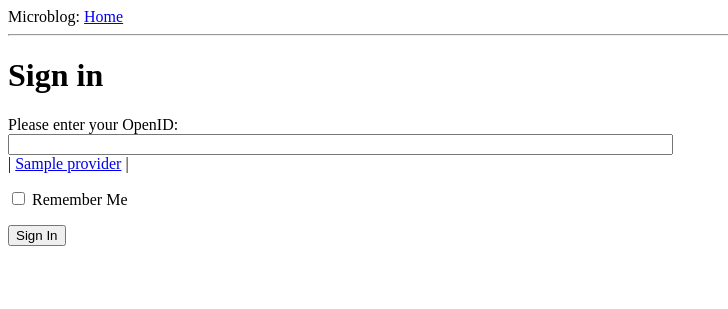
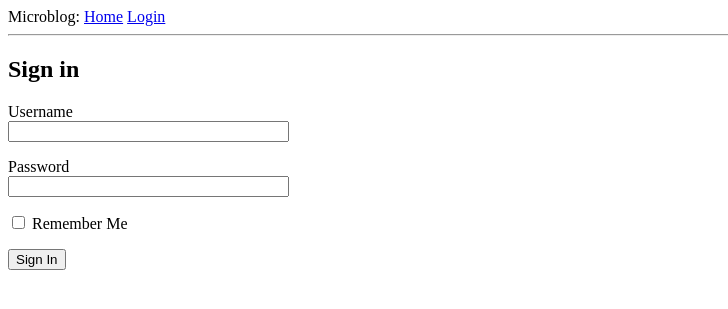
Before and after one commit to mivanchenko/microblog, a Flask app: template app/templates/login.html in a window 1280 px wide. Shown: the top 309 px of the page, without its empty margins (0-728 px from the left). Run offline with Flask 2, Linux system fonts and the light colour scheme; the template is opened without the code that fills it: values that come from a table or form of the project are taken from there, most other values are stand-ins (such as "Sample title", 1, 10 or a date in 2020); form fields are guessed from the names that the template uses.

Commit message:
Add login form

```diff
--- a/app/__init__.py
+++ b/app/__init__.py
@@ -1,9 +1,10 @@
 from flask import Flask
+from config import Config
 #from flask_sqlalchemy import SQLAlchemy
 
 app = Flask(__name__)
-#app.config.from_object('config')
+app.config.from_object(Config)
 #db = SQLAlchemy(app)
 
+from app import routes
 #from app import views, models
-from app import routes
--- a/app/forms.py
+++ b/app/forms.py
@@ -1,7 +1,9 @@
 from flask_wtf import FlaskForm
-from wtforms import StringField, BooleanField
+from wtforms import StringField, PasswordField, BooleanField, SubmitField
 from wtforms.validators import DataRequired
 
 class LoginForm(FlaskForm):
-    openid = StringField('openid', validators=[DataRequired()])
-    remember_me = BooleanField('remember_me', default=False)
+    username = StringField('Username', validators=[DataRequired()])
+    password = PasswordField('Password', validators=[DataRequired()])
+    remember_me = BooleanField('Remember Me')
+    submit = SubmitField('Sign In')
--- a/app/routes.py
+++ b/app/routes.py
@@ -1,5 +1,6 @@
 from flask import render_template
 from app import app
+from app.forms import LoginForm
 
 @app.route('/')
 @app.route('/index')
@@ -16,3 +17,8 @@ def index():
         }
     ]
     return render_template('index.html', title='Home', user=user, posts=posts)
+
+@app.route('/login')
+def login():
+    form = LoginForm()
+    return render_template('login.html', title='Sign In', form=form)
--- a/app/templates/base.html
+++ b/app/templates/base.html
@@ -7,7 +7,11 @@
 	{% endif %}
   </head>
   <body>
-    <div>Microblog: <a href="/index">Home</a></div>
+    <div>
+        Microblog:
+        <a href="/index">Home</a>
+        <a href="/login">Login</a>
+    </div>
     <hr>
     <!--
     {% with messages = get_flashed_messages() %}
--- a/app/templates/login.html
+++ b/app/templates/login.html
@@ -1,6 +1,7 @@
 {% extends "base.html" %}
 
 {% block content %}
+<!--
 <script type="text/javascript">
 function set_openid(openid, pr)
 {
@@ -14,20 +15,19 @@ function set_openid(openid, pr)
     form.elements['openid'].value = openid
 }
 </script>
-  <h1>Sign in</h1>
-  <form action="" method="post" name="login">
+-->
+  <h2>Sign in</h2>
+  <form action="" method="post">
     {{ form.hidden_tag() }}
     <p>
-      Please enter your OpenID:<br>
-      {{ form.openid(size=80) }}<br>
-      {% for error in form.openid.errors %}
-        <span style="color: red;">[{{ error }}]</span>
-      {% endfor %}
-      |{% for pr in providers %}
-        <a href="javascript:set_openid('{{ pr.url }}', '{{ pr.name }}');">{{ pr.name }}</a> |
-      {% endfor %}
+      {{ form.username.label }}<br>
+      {{ form.username(size=32) }}
     </p>
-    <p>{{ form.remember_me }} Remember Me</p>
-    <p><input type="submit" value="Sign In"></p>
+    <p>
+      {{ form.password.label }}<br>
+      {{ form.password(size=32) }}
+    </p>
+    <p>{{ form.remember_me() }} {{ form.remember_me.label }}</p>
+    <p>{{ form.submit() }}</p>
   </form>
 {% endblock %}
--- a/run.py
+++ /dev/null
@@ -1,4 +0,0 @@
-#!flask/bin/python
-
-from app import app
-app.run(debug=True)
```
Also changed, not shown: app/views.py (deleted, +0 -36 lines), config.py (+21 -17 lines), 1 other file.
